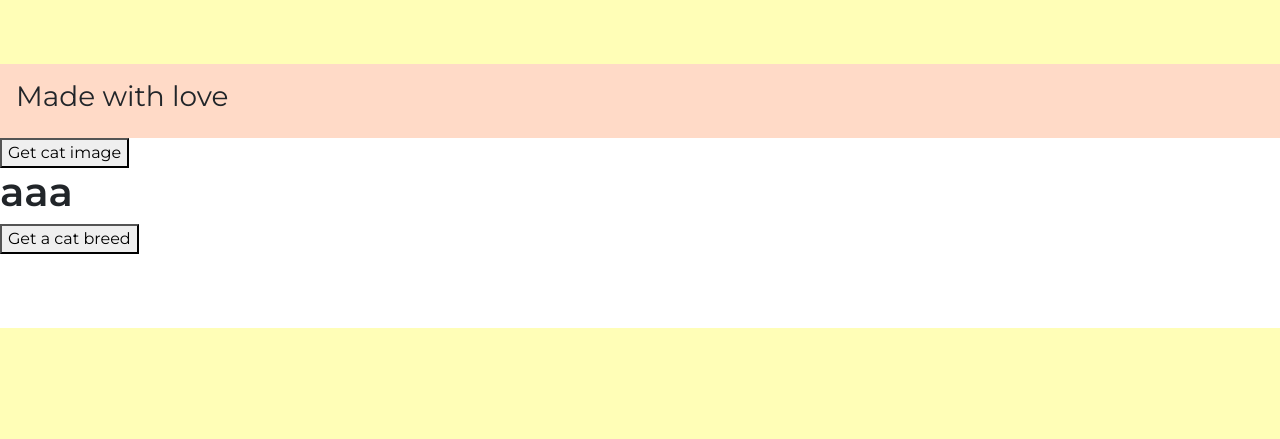
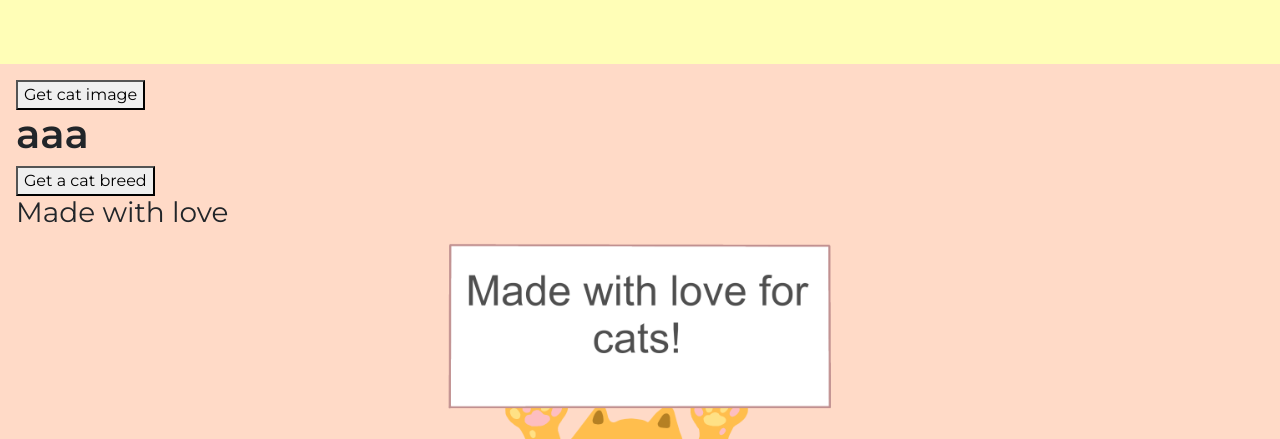
Before and after one commit to SandraVatr/CatSite, a PHP site: page / in a window 1280 px wide. Shown: the part 472-911 px from the top of the page. Before the commit the page ends 800 px from the top, so only its background shows below. Run offline with PHP 8.4, Linux system fonts and the light colour scheme.

Commit message:
cat sign at the end

```diff
--- a/index.html
+++ b/index.html
@@ -112,31 +112,33 @@
             </div>
         </div>
 
+
         <div class="row">
             <div class="col-12">
-                <h3>Made with love</h3>
-            </div>
-        </div>
-    </div>
-
-    <div class="container3">
-
-        <div class="row">
-            <div class="col">
                 <button id="btn">Get cat image</button>
                 <h1 id="aaa">aaa</h1>
-
-
             </div>
         </div>
 
         <div class="row">
-            <div class="col">
+            <div class="col-12">
                 <button id="breed">Get a cat breed</button>
                 <!-- <h1 id="cat-breed-name"></h1> -->
                 <!-- <img id="cat-breed-img" src="" alt="" width="400px" height="400px"> -->
             </div>
         </div>
+
+        <div class="row cat-image-end-of-page">
+            <div class="col-12">
+                <h3>Made with love</h3>
+
+            </div>
+        </div>
+        <img class="cat-image-end" src="catImage3.png" alt="">
+    </div>
+
+    <div class="container3">
+
     </div>
 
 
--- a/styles.css
+++ b/styles.css
@@ -84,7 +84,7 @@ html {
 
 .container-2 {
     background-color: #FFDAC7;
-    padding: 1em;
+    padding: 1em 1em 0;
     /* padding: 3em 10em;
     min-height: 50em; */
 }
@@ -172,8 +172,23 @@ html {
 .card-count {
     /* border: 5px solid rgb(192, 143, 143);
     border-radius: 7px; */
-    color: rgb(192, 143, 143);
+    color: rgb(193, 144, 144);
     font-weight: bold;
     margin: 1em auto;
     text-align: center;
 }
+
+.cat-image-end {
+    display: block;
+    max-width: 400px;
+    max-height: 250px;
+    width: 80%;
+    height: 60%;
+    margin: auto;
+    padding: auto;
+    text-align: center;
+}
+
+.cat-image-end-of-page {
+    margin-bottom: 0;
+}
```
Also changed, not shown: catImage3.png (added).
